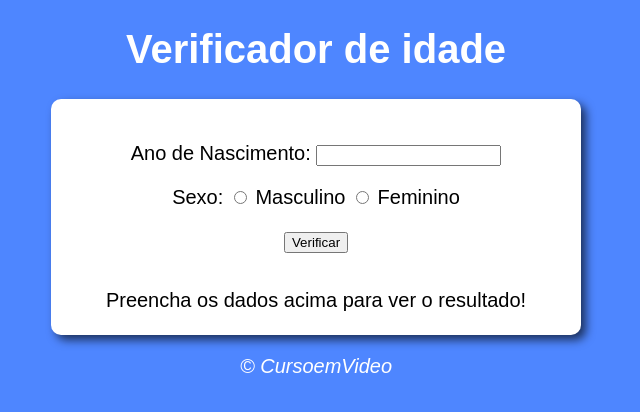
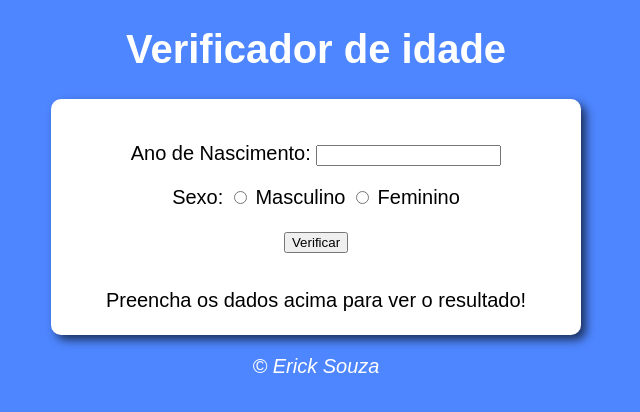
Before and after one commit to ErickSouza94/JavaScript_CursoEmVideo, a plain HTML site: page aula12/ex015/index.html in a window 1280 px wide. Shown: the full height of the page, 324-964 px from the left. Drawn offline with Linux system fonts and the light colour scheme.

Commit message:
Update index.html

```diff
--- a/aula12/ex015/index.html
+++ b/aula12/ex015/index.html
@@ -33,7 +33,7 @@
       </section>
     </main>
     <footer>
-      <p>&copy; CursoemVideo</p>
+      <p>&copy; Erick Souza</p>
     </footer>
     <script src="script.js"></script>
   </body>
```
